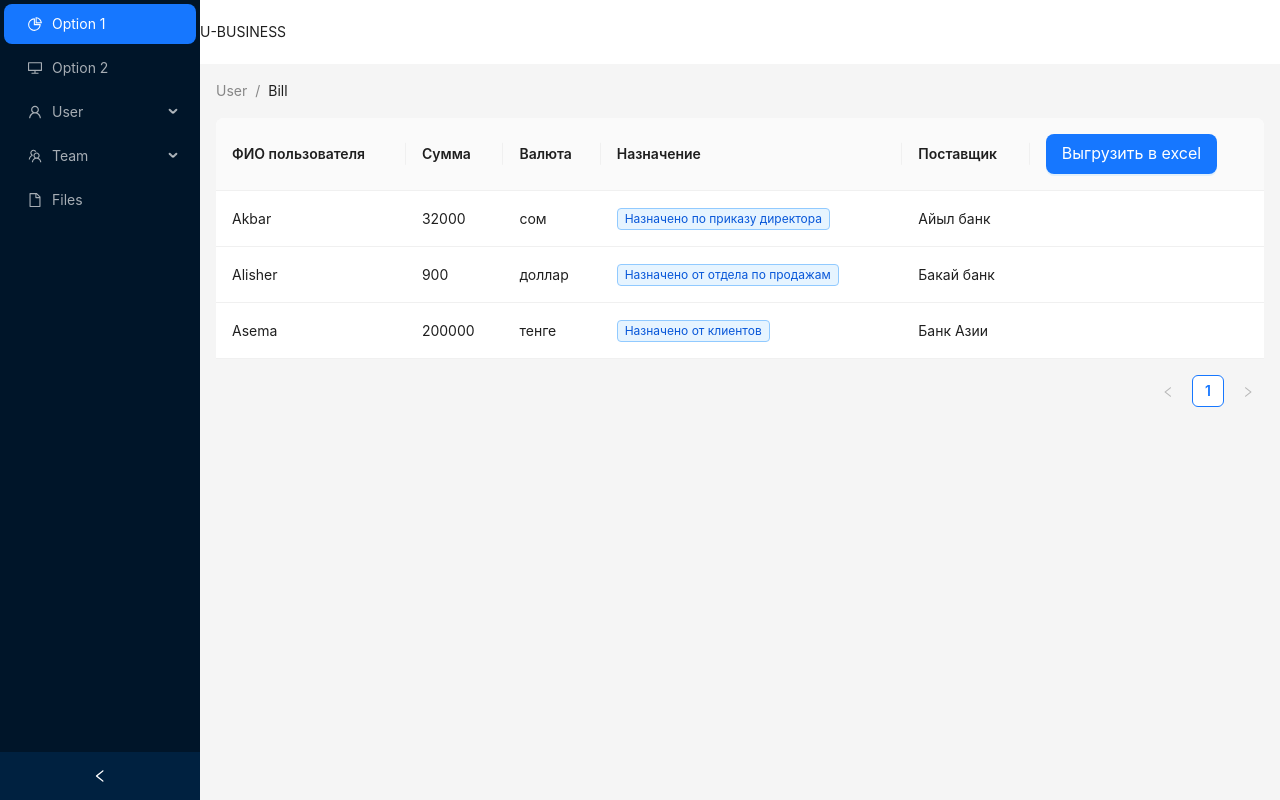
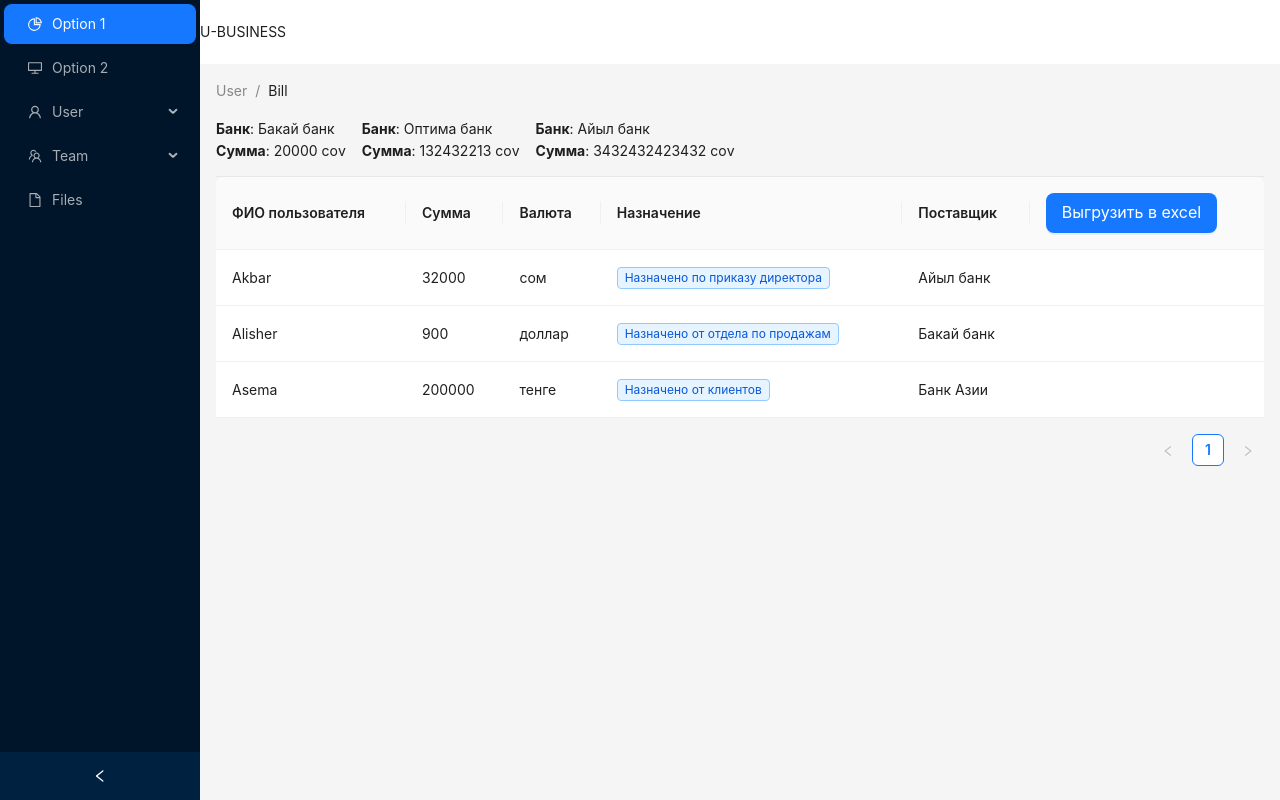
Before and after one commit to asianParadissseee/b-crm, a React (Vite) app: page /home/accounting-report in a window 1280 px wide. Built offline with nearby package versions, Linux system fonts and the light colour scheme.

Commit message:
finish table

```diff
--- a/src/pages/accounting-report/accounting-report.tsx
+++ b/src/pages/accounting-report/accounting-report.tsx
@@ -1,4 +1,4 @@
-import {Button,  Table, Tag} from "antd";
+import {Button, Flex, Table, Tag, Typography} from "antd";
 import {Key} from "react";
 
 const {Column} = Table;
@@ -10,6 +10,26 @@ const AccountingReport = () => {
         SOM = "сом",
         TENGE = "тенге",
     }
+
+    interface IBanks {
+        name: string,
+        sum: number
+    }
+
+    const banks: IBanks[] = [
+        {
+            name: "Бакай банк",
+            sum: 20000
+        },
+        {
+            name: "Оптима банк",
+            sum: 132432213
+        },
+        {
+            name: "Айыл банк",
+            sum: 3432432423432
+        },
+    ]
 
     interface DataType {
         key: Key;
@@ -52,6 +72,20 @@ const AccountingReport = () => {
     ];
 
     return (
+        <>
+            <Flex gap={"middle"} className="bg-white">
+                {
+                    banks.map((bank) => (
+                        <>
+                            <Typography.Paragraph className="p-3">
+                                <b>Банк</b>:  {bank.name} <br/>
+                                <b>Сумма</b>: {bank.sum} соv
+                            </Typography.Paragraph>
+                        </>
+                    ))
+                }
+            </Flex>
+            <hr/>
             <Table dataSource={data}>
                 <Column title="ФИО пользователя" dataIndex="firstName" key="firstName"/>
                 <Column title="Сумма" dataIndex="sum" key="sum"/>
@@ -80,6 +114,7 @@ const AccountingReport = () => {
                     )}
                 />
             </Table>
+        </>
     );
 };
 
```
Lines whose indentation alone changed are shown as unchanged.
